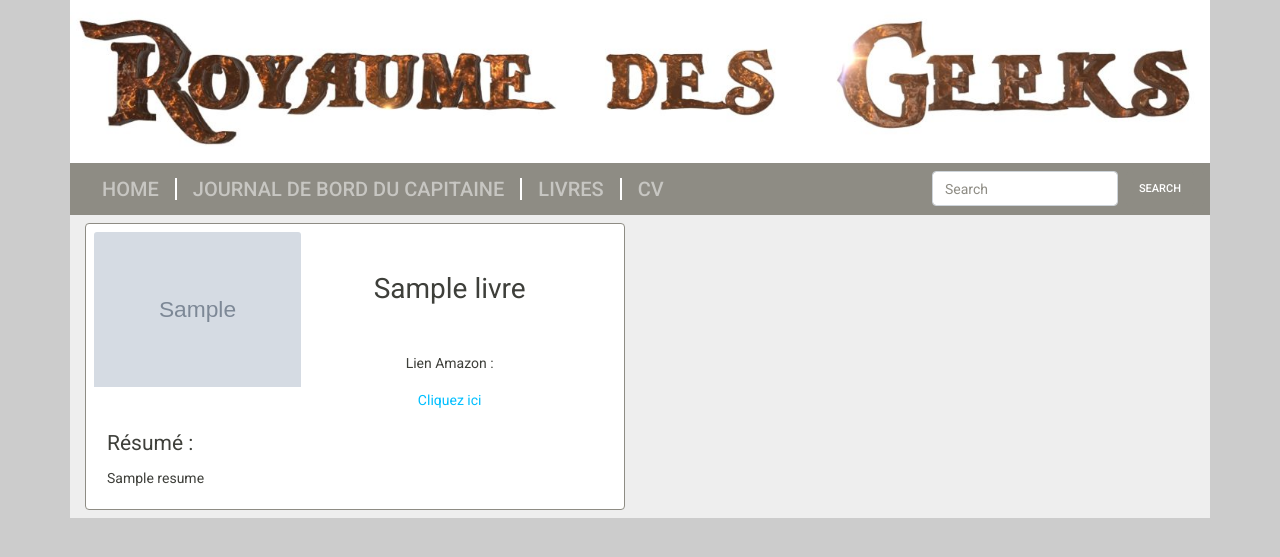
After one commit to Melchia1208/Royaume-des-geeks, a Symfony app: template templates/livres/index.html.twig in a window 1280 px wide. The commit adds this page. Shown: the top 557 px of the page. Run offline with Twig, Linux system fonts and the light colour scheme; the template is opened without the code that fills it: most values are stand-ins (such as "Sample title", 1, 10 or a date in 2020); some libraries are stand-ins or nearby versions.

Commit message:
page livres

```diff
--- a/src/Controller/HomeController.php
+++ b/src/Controller/HomeController.php
@@ -12,8 +12,11 @@ class HomeController extends AbstractController
      */
     public function index()
     {
+
+
         return $this->render('home/index.html.twig', [
             'controller_name' => 'HomeController',
+            'page' => 'accueil'
         ]);
     }
 }
--- a/src/Controller/JournalController.php
+++ b/src/Controller/JournalController.php
@@ -14,6 +14,7 @@ class JournalController extends AbstractController
     {
         return $this->render('journal/index.html.twig', [
             'controller_name' => 'JournalController',
+            'page' => 'journal'
         ]);
     }
 }
--- a/templates/base.html.twig
+++ b/templates/base.html.twig
@@ -22,15 +22,15 @@
 
         <div class="collapse navbar-collapse" id="navbarColor02">
             <ul class="navbar-nav mr-auto" id="navbar2">
-                <li class="nav-item active">
+                <li class="nav-item {% if page == 'accueil' %} active {% endif %}">
                     <a class="nav-link px-3" href="{{ path('home') }}">Home <span class="sr-only">(current)</span></a>
                 </li>
 
-                <li class="nav-item">
+                <li class="nav-item {% if page =='journal' %} active {% endif %}">
                     <a class="nav-link px-3" href="{{ path('journal') }}">Journal de Bord du Capitaine</a>
                 </li>
-                <li class="nav-item">
-                    <a class="nav-link px-3" href="#">Livres</a>
+                <li class="nav-item {% if page == 'livres' %} active {% endif %}">
+                    <a class="nav-link px-3" href="{{ path('livres') }}">Livres</a>
                 </li>
                 <li class="nav-item">
                     <a class="nav-link px-3" id="lastNav" href="#">CV</a>
--- /dev/null
+++ b/templates/livres/index.html.twig
@@ -0,0 +1,42 @@
+{% extends 'base.html.twig' %}
+
+{% block title %}Livres{% endblock %}
+
+{% block body %}
+
+    <div class="container-fluid">
+        <div class="row">
+            {% for livre in livres %}
+
+                <div class="col-6">
+                    <div class="card border-secondary my-2">
+                        <div class="row">
+                            <div class="col-5">
+                                <img class="card-img-top m-2" src="assets/uploads/{{ livre.image }}" alt="Image Livre">
+
+                            </div>
+                            <div class="col-6 mt-5" style="text-align: center;">
+                                <h2>{{ livre.nom }}</h2>
+
+                                <p class="mt-5">Lien Amazon :</p>
+                                <a href="{{ livre.lien }}" target="_blank" style="color: deepskyblue">Cliquez ici</a>
+
+
+
+                            </div>
+
+                            <div class="card-body mx-3">
+                                <h4 class="card-title">Résumé :</h4>
+                                <p class="card-text">{{ livre.resume }}</p>
+                            </div>
+
+
+                        </div>
+                    </div>
+                </div>
+            {% endfor %}
+        </div>
+
+    </div>
+
+{% endblock %}
```
Also changed, not shown: src/Controller/LivresController.php (added, +32 -0 lines), src/Entity/Livres.php (added, +91 -0 lines), src/Migrations/Version20190122135126.php (added, +28 -0 lines), src/Repository/LivresRepository.php (added, +50 -0 lines), public/assets/uploads/La Quête.jpg (added), public/assets/uploads/Les témoins du temps.jpg (added), 1 other file.
